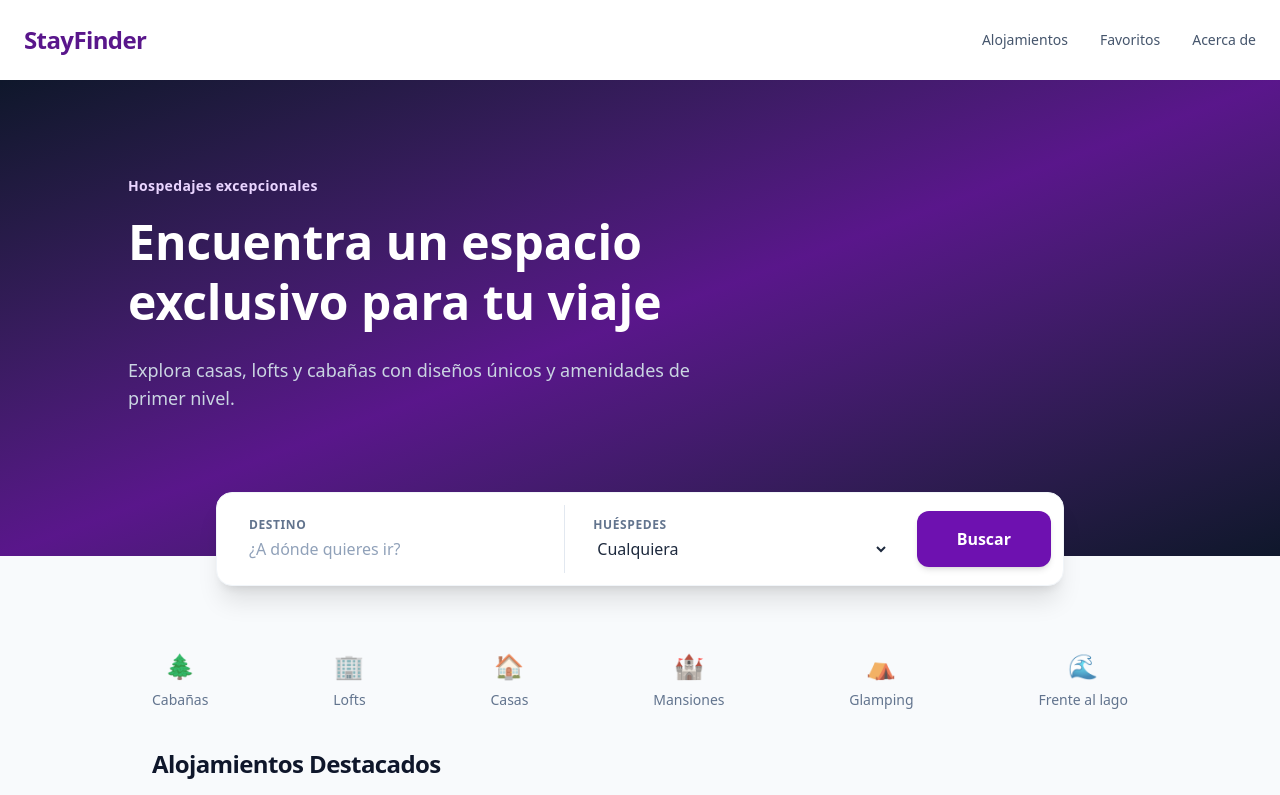
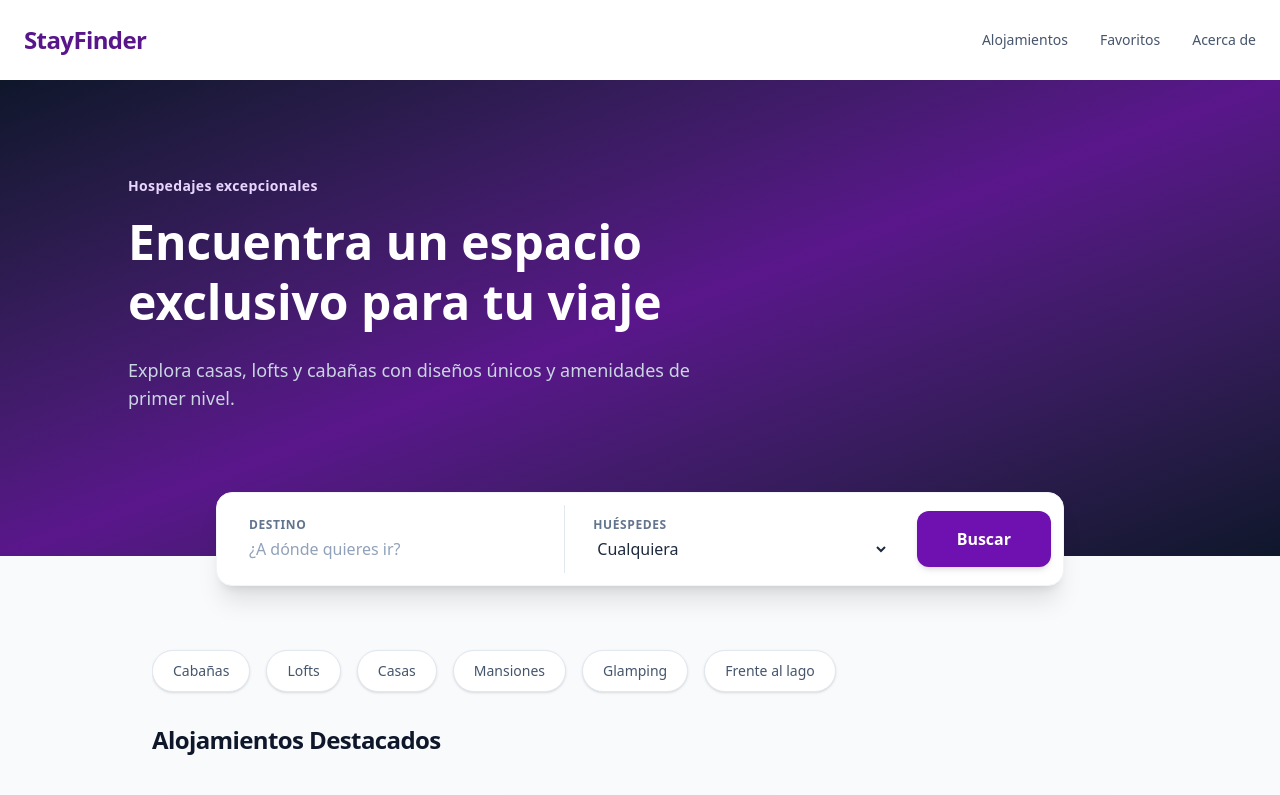
Before and after one commit to AndyChacon003/stayfinder, a Next.js app: page / in a window 1280 px wide. Shown: the top 795 px of the page. Built offline with nearby package versions, Linux system fonts and the light colour scheme; grey boxes are pictures that could not be loaded.

Commit message:
Cambiando categorias a botones tipo pildora sin emojis

```diff
--- a/src/app/page.tsx
+++ b/src/app/page.tsx
@@ -1,10 +1,10 @@
 const categorias = [
-  { id: 1, nombre: "Cabañas", icono: "🌲" },
-  { id: 2, nombre: "Lofts", icono: "🏢" },
-  { id: 3, nombre: "Casas", icono: "🏠" },
-  { id: 4, nombre: "Mansiones", icono: "🏰" },
-  { id: 5, nombre: "Glamping", icono: "⛺" },
-  { id: 6, nombre: "Frente al lago", icono: "🌊" }
+  { id: 1, nombre: "Cabañas" },
+  { id: 2, nombre: "Lofts" },
+  { id: 3, nombre: "Casas" },
+  { id: 4, nombre: "Mansiones" },
+  { id: 5, nombre: "Glamping" },
+  { id: 6, nombre: "Frente al lago" }
 ];
 
 const alojamientos = [
@@ -111,12 +111,11 @@ export default function Home() {
       </div>
 
       <div className="max-w-5xl mx-auto px-6 mt-12 mb-4">
-        <div className="flex justify-between items-center overflow-x-auto py-4 scrollbar-hide gap-8">
+        <div className="flex items-center overflow-x-auto py-4 scrollbar-hide gap-4">
           {categorias.map((cat) => (
-            <div key={cat.id} className="flex flex-col items-center gap-2 min-w-max cursor-pointer text-slate-500 hover:text-purple-900 transition-colors group">
-              <span className="text-2xl opacity-80 group-hover:opacity-100 transition-opacity">{cat.icono}</span>
-              <span className="text-sm font-medium border-b-2 border-transparent group-hover:border-purple-900 pb-1">{cat.nombre}</span>
-            </div>
+            <button key={cat.id} className="px-5 py-2.5 rounded-full border border-slate-200 bg-white text-sm font-medium text-slate-600 hover:border-purple-900 hover:text-purple-900 hover:bg-purple-50 transition-all whitespace-nowrap shadow-sm">
+              {cat.nombre}
+            </button>
           ))}
         </div>
       </div>
```
